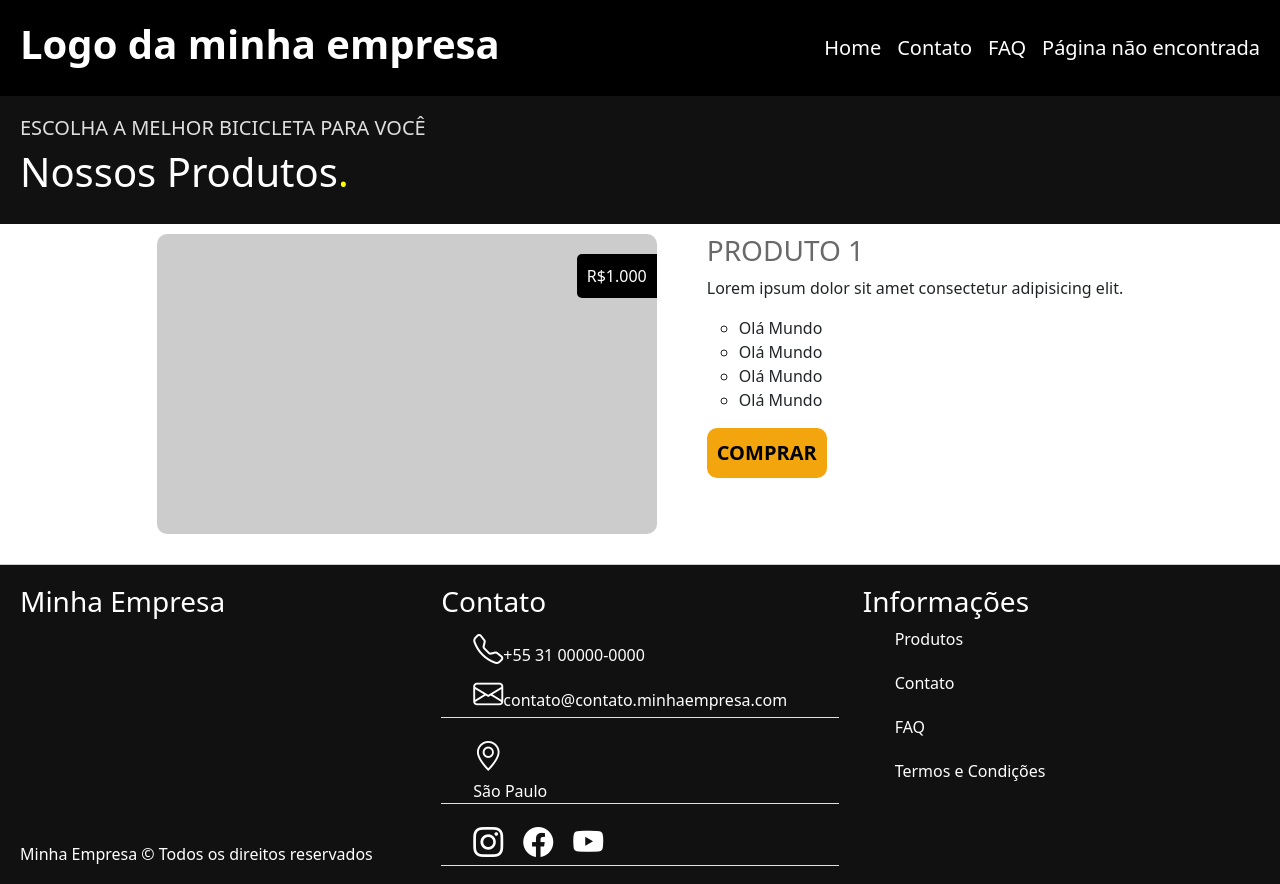
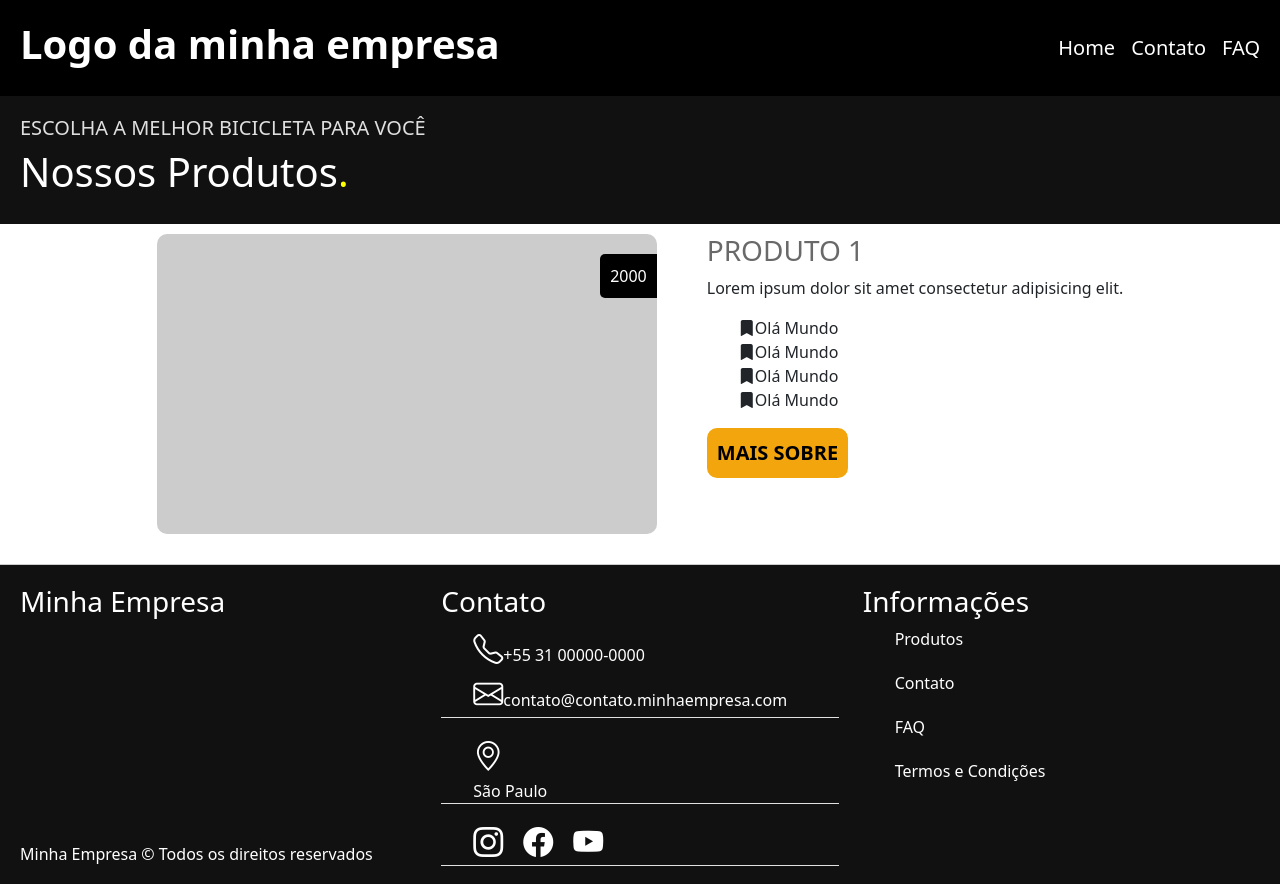
Before and after one commit to CesarNahra/react_vite, a React (Vite) app: page / in a window 1280 px wide. Built offline with nearby package versions, Linux system fonts and the light colour scheme.

Commit message:
Continuação react_vite

```diff
--- a/index.html
+++ b/index.html
@@ -4,6 +4,7 @@
     <meta charset="UTF-8" />
     <meta name="viewport" content="width=device-width, initial-scale=1.0" />
     <title>Informações da Pessoa</title>
+    <script src="https://cdn.jsdelivr.net/npm/bootstrap@5.3.0/dist/js/bootstrap.bundle.min.js" integrity="sha384-geWF76RCwLtnZ8qwWowPQNguL3RmwHVBC9FhGdlKrxdiJJigb/j/68SIy3Te4Bkz" crossorigin="anonymous" defer></script>
   </head>
   <body>
     <div id="root"></div>
--- a/src/components/MainComponent/MainComponent.css
+++ b/src/components/MainComponent/MainComponent.css
@@ -38,7 +38,7 @@
 }
 
 .product-features-wrapper li {
-    list-style: circle;
+    list-style: none;
 }
 
 .btn-buy-wrapper {
--- a/src/components/MainComponent/MainComponent.jsx
+++ b/src/components/MainComponent/MainComponent.jsx
@@ -1,22 +1,51 @@
 import './MainComponent.css';
 
 export const MainComponent = () => {
+
+    // const [showModal, setShowModal] = useState(false);
+
+    // const handleShowModal = () => {
+    //     setShowModal(!showModal);
+    // }
+
+    const products = [
+        {
+            id: 1,
+            name: 'Produto 1',
+            price: 2000,
+            description: 'Lorem, ipsum dolor sit amet consectetur adipisicing elit.',
+        },
+        {
+            id: 2,
+            name: 'Produto 2',
+            price: 5000,
+            description: 'Lorem, ipsum dolor sit amet consectetur adipisicing elit.',
+        },
+        {
+            id: 3,
+            name: 'Produto 3',
+            price: 10000,
+            description: 'Lorem, ipsum dolor sit amet consectetur adipisicing elit.',
+        },
+    ]
+
+
     return(
         <div className="main-wrapper">
             <div className="product-wrapper">
                 <div className="product-image-wrapper">
-                    <span className="product-price-wrapper">R$1.000</span>
+                    <span className="product-price-wrapper">{products[0].price}</span>
                 </div>
                 <div className="product-info-wrapper">
-                    <h3 className="product-name-wrapper">Produto 1</h3>
+                    <h3 className="product-name-wrapper">{products[0].name}</h3>
                     <p className="product-description-wrapper">Lorem ipsum dolor sit amet consectetur adipisicing elit.</p>
                     <ul className="product-features-wrapper">
-                        <li>Olá Mundo</li>
-                        <li>Olá Mundo</li>
-                        <li>Olá Mundo</li>
-                        <li>Olá Mundo</li>
+                        <li><i class="bi bi-bookmark-fill"></i>Olá Mundo</li>
+                        <li><i class="bi bi-bookmark-fill"></i>Olá Mundo</li>
+                        <li><i class="bi bi-bookmark-fill"></i>Olá Mundo</li>
+                        <li><i class="bi bi-bookmark-fill"></i>Olá Mundo</li>
                     </ul>
-                    <button className="btn-buy-wrapper">Comprar</button>
+                    <button type='button' className="btn-buy-wrapper">Mais sobre</button>
                 </div>
             </div>
         </div>
--- a/src/components/MenuComponent/MenuComponent.jsx
+++ b/src/components/MenuComponent/MenuComponent.jsx
@@ -7,7 +7,6 @@ const MenuComponent = () => {
                 <li><Link to={'/'}>Home</Link></li>
                 <li><Link to={'/contact'}>Contato</Link></li>
                 <li><Link to ={'/faq'}>FAQ</Link></li>
-                <li><Link to={'/batata'}>Página não encontrada</Link></li>
             </ul>
         </>
     );
--- /dev/null
+++ b/src/components/NotFoundComponent/NotFoundComponent.css
@@ -0,0 +1,12 @@
+.not-found-wrapper {
+    display: flex;
+    align-items: center;
+    width: 100vw;
+    height: 100vh;
+    justify-content: center;
+    border-top: 1px solid #dfdfdf;
+    background-color: #111;
+    color: #fff;
+    text-transform: uppercase;
+    font-size: 30px;
+}
--- /dev/null
+++ b/src/components/NotFoundComponent/NotFoundComponent.jsx
@@ -0,0 +1,9 @@
+import './NotFoundComponent.css';
+
+export const NotFoundComponent = () => {
+    return(
+        <div className='not-found-wrapper'>
+            <p>Não Encontramos essa página, lamentamos em não poder ajudar</p>
+        </div>
+    );
+}
--- /dev/null
+++ b/src/components/QuestionComponent/QuestionComponent.jsx
@@ -0,0 +1,40 @@
+import './QuestionComponent.css';
+
+export const QuestionComponent = () => {
+    return (
+        <div className="accordion-wrapper">
+            <div class="accordion accordion-flush" id="accordionFlushExample">
+                <div class="accordion-item">
+                    <h2 class="accordion-header">
+                        <button class="accordion-button collapsed" type="button" data-bs-toggle="collapse" data-bs-target="#flush-collapseOne" aria-expanded="false" aria-controls="flush-collapseOne">
+                            Onde são fabricadas as bicicletas
+                        </button>
+                    </h2>
+                    <div id="flush-collapseOne" class="accordion-collapse collapse" data-bs-parent="#accordionFlushExample">
+                        <div class="accordion-body">As bicicletas são fabricadas na Holanda, em Amsterdã, no nosso polo criativo</div>
+                    </div>
+                </div>
+                <div class="accordion-item">
+                    <h2 class="accordion-header">
+                        <button class="accordion-button collapsed" type="button" data-bs-toggle="collapse" data-bs-target="#flush-collapseTwo" aria-expanded="false" aria-controls="flush-collapseTwo">
+                            A cobertura da garantia cobre defeitos de fábrica
+                        </button>
+                    </h2>
+                    <div id="flush-collapseTwo" class="accordion-collapse collapse" data-bs-parent="#accordionFlushExample">
+                        <div class="accordion-body">Sim, aqui a garantia é total, se a sua bicicleta apresentar defeitos inerentes de fábrica você pode contatar uma de nossas autorizadas ao redor do globo para atendê-lo, se mesmo assim você não se sentir satisfeito nós devolveremos o seu dinheiro de maneira integral, sem qualquer ônus da sua parte. O risco é nosso</div>
+                    </div>
+                </div>
+                <div class="accordion-item">
+                    <h2 class="accordion-header">
+                        <button class="accordion-button collapsed" type="button" data-bs-toggle="collapse" data-bs-target="#flush-collapseThree" aria-expanded="false" aria-controls="flush-collapseThree">
+                            Como andar de bicicleta
+                        </button>
+                    </h2>
+                    <div id="flush-collapseThree" class="accordion-collapse collapse" data-bs-parent="#accordionFlushExample">
+                        <div class="accordion-body">Clique nesse <a href="https://www.youtube.com/watch?v=DEjf13F4q3k">link</a> para ter acesso a um tutorial prático e didático de como andar de bicicleta e aproveitar a sua jornada sobre duas rodas</div>
+                    </div>
+                </div>
+            </div>
+        </div>
+    );
+}
--- a/src/pages/ContactPage/ContactPage.jsx
+++ b/src/pages/ContactPage/ContactPage.jsx
@@ -10,10 +10,6 @@ export const ContactPage = () => {
         <>
             <HeaderComponent/>
             <BannerComponent subtitle='Entre em contato conosco' title='Contato'/>
-            {/* <MenuComponent/>
-            <div>
-                ContactPage is render
-            </div> */}
             <FormComponent/>
             <MapComponent/>
             <FooterComponent/>
--- a/src/pages/FaqPage/FagPage.jsx
+++ b/src/pages/FaqPage/FagPage.jsx
@@ -1,6 +1,7 @@
 import { BannerComponent } from "../../components/BannerComponent/BannerComponent";
 import { FooterComponent } from "../../components/FooterComponent/FooterComponent";
 import { HeaderComponent } from "../../components/HeaderComponent/HeaderComponent";
+import { QuestionComponent } from "../../components/QuestionComponent/QuestionComponent";
 import { SearchComponent } from '../../components/SearchComponent/SearchComponent';
 
 export const FaqPage = () => {
@@ -9,6 +10,7 @@ export const FaqPage = () => {
             <HeaderComponent/>
             <BannerComponent subtitle="Dúvidas Frequentes" title="Perguntas Frequentes"/>
             <SearchComponent/>
+            <QuestionComponent/>
             <FooterComponent/>
         </>
     );
--- a/src/pages/HomePage/HomePage.jsx
+++ b/src/pages/HomePage/HomePage.jsx
@@ -10,10 +10,6 @@ export const HomePage = () => {
             <HeaderComponent/>
             <BannerComponent subtitle='Escolha a melhor bicicleta para você' title='Nossos produtos'/>
             <MainComponent/>
-            {/* <MenuComponent/>
-            <div>
-                HomePage is render
-            </div> */}
             <FooterComponent/>
         </>
     );
--- a/src/pages/NotFoundPage/NotFoundPage.jsx
+++ b/src/pages/NotFoundPage/NotFoundPage.jsx
@@ -1,6 +1,7 @@
 import { HeaderComponent } from '../../components/HeaderComponent/HeaderComponent';
 import { FooterComponent } from '../../components/FooterComponent/FooterComponent';
 import { BannerComponent } from '../../components/BannerComponent/BannerComponent';
+import { NotFoundComponent } from '../../components/NotFoundComponent/NotFoundComponent';
 
 export const NotFoundPage = () => {
 
@@ -8,6 +9,7 @@ export const NotFoundPage = () => {
         <>
             <HeaderComponent/>
             <BannerComponent subtitle='VIXI. Não encontramos essa página' title='Oppsss'/>
+            <NotFoundComponent/>
             <FooterComponent/>
         </>
     );
```
Also changed, not shown: src/components/QuestionComponent/QuestionComponent.css (added).
